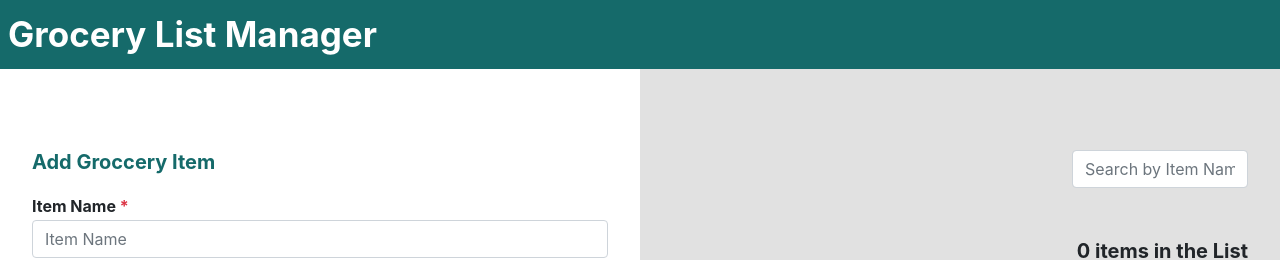
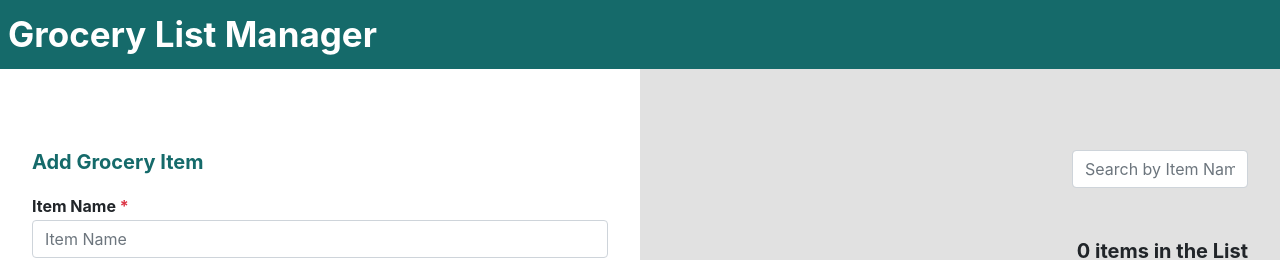
Before and after one commit to mhperera/PF_GroceryListManagerApp, a React (Create React App) app: page / in a window 1280 px wide. Shown: the top 260 px of the page. Built offline with nearby package versions, Linux system fonts and the light colour scheme.

Commit message:
Update CreateItemFormComponent.js

```diff
--- a/src/CreateItemFormComponent.js
+++ b/src/CreateItemFormComponent.js
@@ -6,7 +6,7 @@ const CreateItemFormComponent = ({selectedUnit, handleSelectedUnit, handleFormSu
 			<form onSubmit={(e)=>{e.preventDefault()}}>
 				<div className="row">
 					<div className="col-12">
-						<h5 className="heading5">Add Groccery Item</h5>
+						<h5 className="heading5">Add Grocery Item</h5>
 					</div>
 
 					<div className="col-12 mb-3">
```
